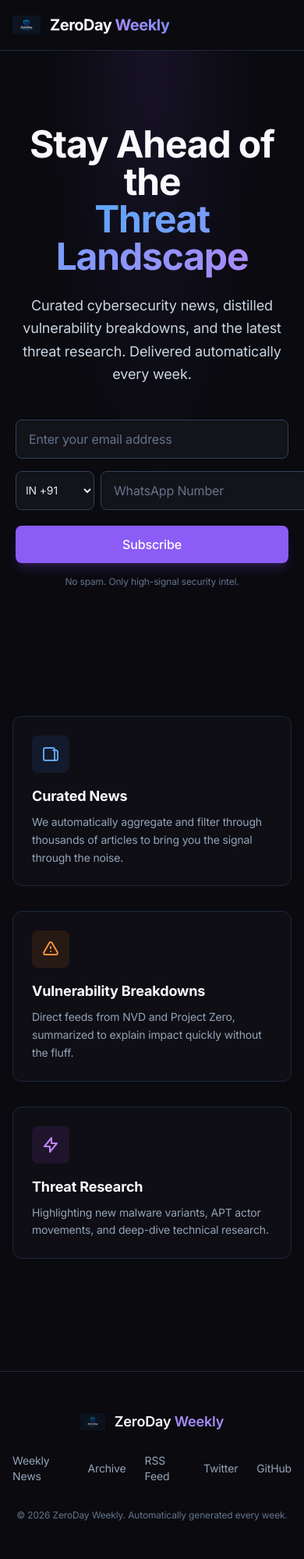
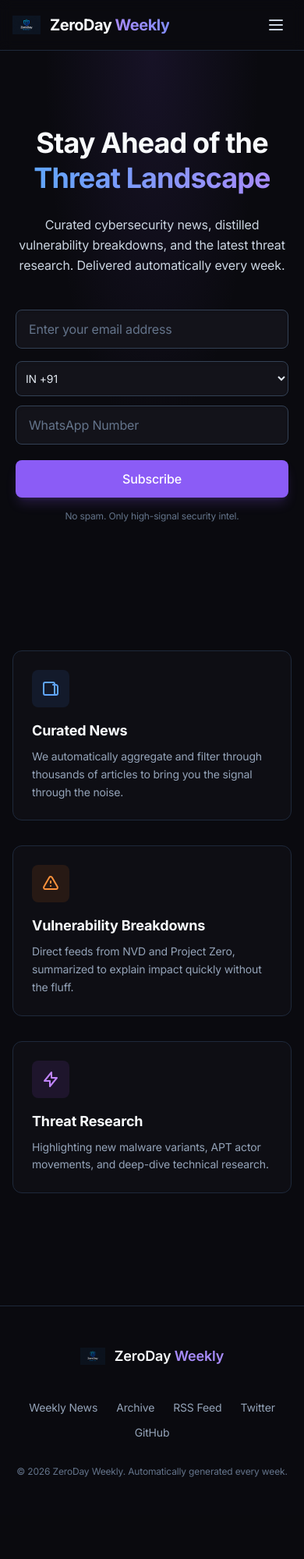
Before and after one commit to err0rgod/zeroday, a Python web app: template web/templates/index.html in a window 390 px wide. Shown: the whole page at 78% size. After the commit the page ends 1894 px from the top, so only its background shows below. Run offline with Jinja, Linux system fonts and the light colour scheme; the template is opened without the code that fills it, so the values that code supplies are empty; some libraries are stand-ins or nearby versions.

Commit message:
added responsive web pages

```diff
--- a/web/templates/archive.html
+++ b/web/templates/archive.html
@@ -5,7 +5,7 @@
 {% block content %}
 <div class="max-w-4xl mx-auto px-4 sm:px-6 lg:px-8 py-16">
     <div class="mb-12">
-        <h1 class="text-4xl md:text-5xl font-extrabold tracking-tight mb-4">Issues Archive</h1>
+        <h1 class="text-3xl sm:text-4xl md:text-5xl font-extrabold tracking-tight mb-4">Issues Archive</h1>
         <p class="text-lg text-slate-400">Past editions of the weekly digest, sorted newest to oldest.</p>
     </div>
 
--- a/web/templates/base.html
+++ b/web/templates/base.html
@@ -12,7 +12,7 @@
     <link href="https://fonts.googleapis.com/css2?family=Inter:wght@300;400;500;600;700&display=swap" rel="stylesheet">
 
     <!-- Tailwind CSS (CDN for simplicity, targeting dark mode by default) -->
-    <script src="https://cdn.tailwindcss.com"></script>
+    <script src="https://cdn.tailwindcss.com?plugins=typography"></script>
     <script>
         tailwind.config = {
             darkMode: 'class',
@@ -101,7 +101,7 @@
                     </a>
                 </div>
 
-                <!-- Links -->
+                <!-- Links (Desktop) -->
                 <div class="hidden md:flex items-center gap-6">
                     <a href="/" class="text-sm font-medium text-slate-300 hover:text-white transition-colors">Home</a>
                     <a href="/weekly" class="text-sm font-medium text-slate-300 hover:text-white transition-colors">Weekly News</a>
@@ -118,6 +118,38 @@
                         <svg class="w-5 h-5" fill="currentColor" viewBox="0 0 24 24"><path d="M6.18 15.64a2.18 2.18 0 0 1 2.18 2.18C8.36 19 7.38 20 6.18 20C5 20 4 19 4 17.82a2.18 2.18 0 0 1 2.18-2.18M4 4.08V8.1a9.92 9.92 0 0 1 9.92 9.92h4.03A13.95 13.95 0 0 0 4 4.08m0 5.88v4.03A4.04 4.04 0 0 1 8.04 18h4.04A8.08 8.08 0 0 0 4 9.96z"/></svg>
                     </a>
                 </div>
+
+                <!-- Mobile Menu Button -->
+                <div class="md:hidden flex items-center">
+                    <button id="mobile-menu-btn" type="button" class="text-slate-300 hover:text-white focus:outline-none p-2" aria-controls="mobile-menu" aria-expanded="false">
+                        <span class="sr-only">Open main menu</span>
+                        <svg class="block h-6 w-6" xmlns="http://www.w3.org/2000/svg" fill="none" viewBox="0 0 24 24" stroke="currentColor" aria-hidden="true" id="menu-icon-open">
+                            <path stroke-linecap="round" stroke-linejoin="round" stroke-width="2" d="M4 6h16M4 12h16M4 18h16" />
+                        </svg>
+                        <svg class="hidden h-6 w-6" xmlns="http://www.w3.org/2000/svg" fill="none" viewBox="0 0 24 24" stroke="currentColor" aria-hidden="true" id="menu-icon-close">
+                            <path stroke-linecap="round" stroke-linejoin="round" stroke-width="2" d="M6 18L18 6M6 6l12 12" />
+                        </svg>
+                    </button>
+                </div>
+            </div>
+        </div>
+
+        <!-- Mobile Menu (Hidden by default) -->
+        <div id="mobile-menu" class="hidden md:hidden border-t border-slate-800 bg-dark-900 shadow-xl transition-all duration-300 ease-in-out">
+            <div class="px-4 pt-4 pb-6 space-y-4">
+                <form action="/search" method="GET" class="relative mb-4">
+                    <input type="text" name="q" placeholder="Search..." class="w-full bg-dark-800 border border-slate-700 text-base rounded-lg pl-4 pr-10 py-3 focus:outline-none focus:ring-1 focus:ring-brand-500 text-slate-200 placeholder-slate-500">
+                    <button type="submit" class="absolute right-3 top-3.5 text-slate-400 hover:text-brand-400">
+                        <svg class="w-5 h-5" fill="none" stroke="currentColor" viewBox="0 0 24 24"><path stroke-linecap="round" stroke-linejoin="round" stroke-width="2" d="M21 21l-6-6m2-5a7 7 0 11-14 0 7 7 0 0114 0z"></path></svg>
+                    </button>
+                </form>
+                <a href="/" class="block text-base font-medium text-slate-300 hover:text-white hover:bg-slate-800 px-3 py-2 rounded-md transition-colors">Home</a>
+                <a href="/weekly" class="block text-base font-medium text-slate-300 hover:text-white hover:bg-slate-800 px-3 py-2 rounded-md transition-colors">Weekly News</a>
+                <a href="/archive" class="block text-base font-medium text-slate-300 hover:text-white hover:bg-slate-800 px-3 py-2 rounded-md transition-colors">Archive</a>
+                <a href="/rss.xml" class="block text-base font-medium text-slate-400 hover:text-orange-400 hover:bg-slate-800 px-3 py-2 rounded-md transition-colors flex items-center gap-2">
+                    <svg class="w-5 h-5" fill="currentColor" viewBox="0 0 24 24"><path d="M6.18 15.64a2.18 2.18 0 0 1 2.18 2.18C8.36 19 7.38 20 6.18 20C5 20 4 19 4 17.82a2.18 2.18 0 0 1 2.18-2.18M4 4.08V8.1a9.92 9.92 0 0 1 9.92 9.92h4.03A13.95 13.95 0 0 0 4 4.08m0 5.88v4.03A4.04 4.04 0 0 1 8.04 18h4.04A8.08 8.08 0 0 0 4 9.96z"/></svg>
+                    RSS Feed
+                </a>
             </div>
         </div>
     </nav>
@@ -136,7 +168,7 @@
                     <span class="font-semibold text-lg">ZeroDay <span class="text-brand-400">Weekly</span></span>
                 </div>
 
-                <div class="flex items-center gap-6 text-sm text-slate-400">
+                <div class="flex flex-wrap justify-center items-center gap-x-6 gap-y-3 text-sm text-slate-400 mt-4 md:mt-0">
                     <a href="/weekly" class="hover:text-white transition-colors">Weekly News</a>
                     <a href="/archive" class="hover:text-white transition-colors">Archive</a>
                     <a href="/rss.xml" class="hover:text-white transition-colors">RSS Feed</a>
@@ -155,6 +187,22 @@
     <!-- Analytics Tracking Script -->
     <script>
         (function() {
+            // Mobile Menu Toggle
+            const btn = document.getElementById('mobile-menu-btn');
+            const menu = document.getElementById('mobile-menu');
+            const iconOpen = document.getElementById('menu-icon-open');
+            const iconClose = document.getElementById('menu-icon-close');
+
+            if (btn && menu) {
+                btn.addEventListener('click', () => {
+                    menu.classList.toggle('hidden');
+                    iconOpen.classList.toggle('hidden');
+                    iconClose.classList.toggle('hidden');
+                    const expanded = btn.getAttribute('aria-expanded') === 'true' || false;
+                    btn.setAttribute('aria-expanded', !expanded);
+                });
+            }
+
             // Track Page View on load
             const currentPath = window.location.pathname;
             fetch('/api/track/view', {
--- a/web/templates/index.html
+++ b/web/templates/index.html
@@ -9,11 +9,11 @@
     <div class="absolute inset-0 bg-[radial-gradient(ellipse_at_top,_var(--tw-gradient-stops))] from-brand-500/10 via-dark-900/0 to-dark-900/0 z-[-1]"></div>
 
     <div class="max-w-3xl mx-auto px-4 sm:px-6 lg:px-8 text-center">
-        <h1 class="text-5xl md:text-6xl font-extrabold tracking-tight mb-6">
+        <h1 class="text-4xl sm:text-5xl md:text-6xl font-extrabold tracking-tight mb-6 leading-tight">
             Stay Ahead of the <br>
             <span class="gradient-text">Threat Landscape</span>
         </h1>
-        <p class="text-lg md:text-xl text-slate-300 mb-10 max-w-2xl mx-auto leading-relaxed">
+        <p class="text-base sm:text-lg md:text-xl text-slate-300 mb-10 max-w-2xl mx-auto leading-relaxed">
             Curated cybersecurity news, distilled vulnerability breakdowns, and the latest threat research. Delivered automatically every week.
         </p>
 
@@ -34,8 +34,8 @@
                 <input type="email" id="email" name="email" required placeholder="Enter your email address"
                        class="w-full bg-dark-800 border border-slate-700 rounded-lg px-4 py-3 text-slate-200 focus:outline-none focus:ring-2 focus:ring-brand-500 focus:border-transparent transition-all placeholder-slate-500 shadow-inner">
 
-                <div class="flex gap-2">
-                    <select id="country-code" name="country_code" class="bg-dark-800 border border-slate-700 rounded-lg px-2 py-3 text-slate-200 focus:outline-none focus:ring-2 focus:ring-brand-500 transition-all text-sm w-28 shadow-inner mt-1">
+                <div class="flex flex-col sm:flex-row gap-2 sm:gap-3">
+                    <select id="country-code" name="country_code" class="bg-dark-800 border border-slate-700 rounded-lg px-2 py-3 text-slate-200 focus:outline-none focus:ring-2 focus:ring-brand-500 transition-all text-sm w-full sm:w-32 shadow-inner mt-1">
                         <option value="+91" selected>IN +91</option>
                         <option value="+1">US +1</option>
                         <option value="+44">UK +44</option>
--- a/web/templates/search.html
+++ b/web/templates/search.html
@@ -5,7 +5,7 @@
 {% block content %}
 <div class="max-w-4xl mx-auto px-4 sm:px-6 lg:px-8 py-16">
     <div class="mb-10 text-center">
-        <h1 class="text-3xl md:text-5xl font-extrabold tracking-tight mb-4">Search Intelligence</h1>
+        <h1 class="text-3xl sm:text-4xl md:text-5xl font-extrabold tracking-tight mb-4">Search Intelligence</h1>
         <p class="text-slate-400 max-w-2xl mx-auto">Search across all past issues, curated articles, and vulnerability database.</p>
     </div>
 
```
Also changed, not shown: web/templates/issue.html (+4 -4 lines), data/subscribers.db.
